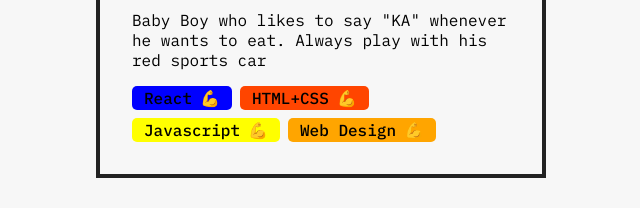
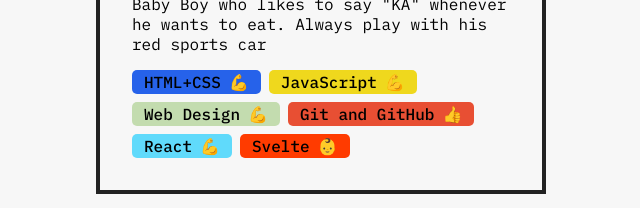
Before and after one commit to EngrPahati/avatar, a React (Create React App) app: page / in a window 1280 px wide. Shown: the part 511-719 px from the top of the page, without its empty margins (319-959 px from the left). Built offline with nearby package versions, Linux system fonts and the light colour scheme.

Commit message:
add favicon

```diff
--- a/src/index.js
+++ b/src/index.js
@@ -1,6 +1,40 @@
 import { StrictMode } from "react";
 import { createRoot } from "react-dom/client";
 import "./index.css";
+
+const skills = [
+  {
+    skill: "HTML+CSS",
+    level: "advanced",
+    color: "#2662EA"
+  },
+  {
+    skill: "JavaScript",
+    level: "advanced",
+    color: "#EFD81D"
+  },
+  {
+    skill: "Web Design",
+    level: "advanced",
+    color: "#C3DCAF"
+  },
+  {
+    skill: "Git and GitHub",
+    level: "intermediate",
+    color: "#E84F33"
+  },
+  {
+    skill: "React",
+    level: "advanced",
+    color: "#60DAFB"
+  },
+  {
+    skill: "Svelte",
+    level: "beginner",
+    color: "#FF3B00"
+  }
+];
+
 
 function App() {
   return (
@@ -44,19 +78,26 @@
 function SkillList() {
   return (
     <div className="skill-list">
-      <Skill skill="React" emoji="💪" color="blue" />
-      <Skill skill="HTML+CSS" emoji="💪" color="orangered" />
-      <Skill skill="Javascript" emoji="💪" color="yellow" />
-      <Skill skill="Web Design" emoji="💪" color="orange" />
+      {skills.map(skill => (
+        <Skill
+          skill={skill.skill}
+          color={skill.color}
+          level={skill.level}
+        />
+      ))}
     </div>
   );
 }
 
-function Skill(props) {
+function Skill({skill, color, level}) {
   return (
-    <div className="skill" style={{ backgroundColor: props.color }}>
-      <span>{props.skill}</span>
-      <span>{props.emoji}</span>
+    <div className="skill" style={{ backgroundColor: color }}>
+      <span>{skill}</span>
+      <span>
+        {level === "beginner" && "👶"}
+        {level === "intermediate" && "👍"}
+        {level === "advanced" && "💪"}
+      </span>
     </div>
   );
 }
```
Also changed, not shown: 1 other file (tests, documents, lock files or other folders).
